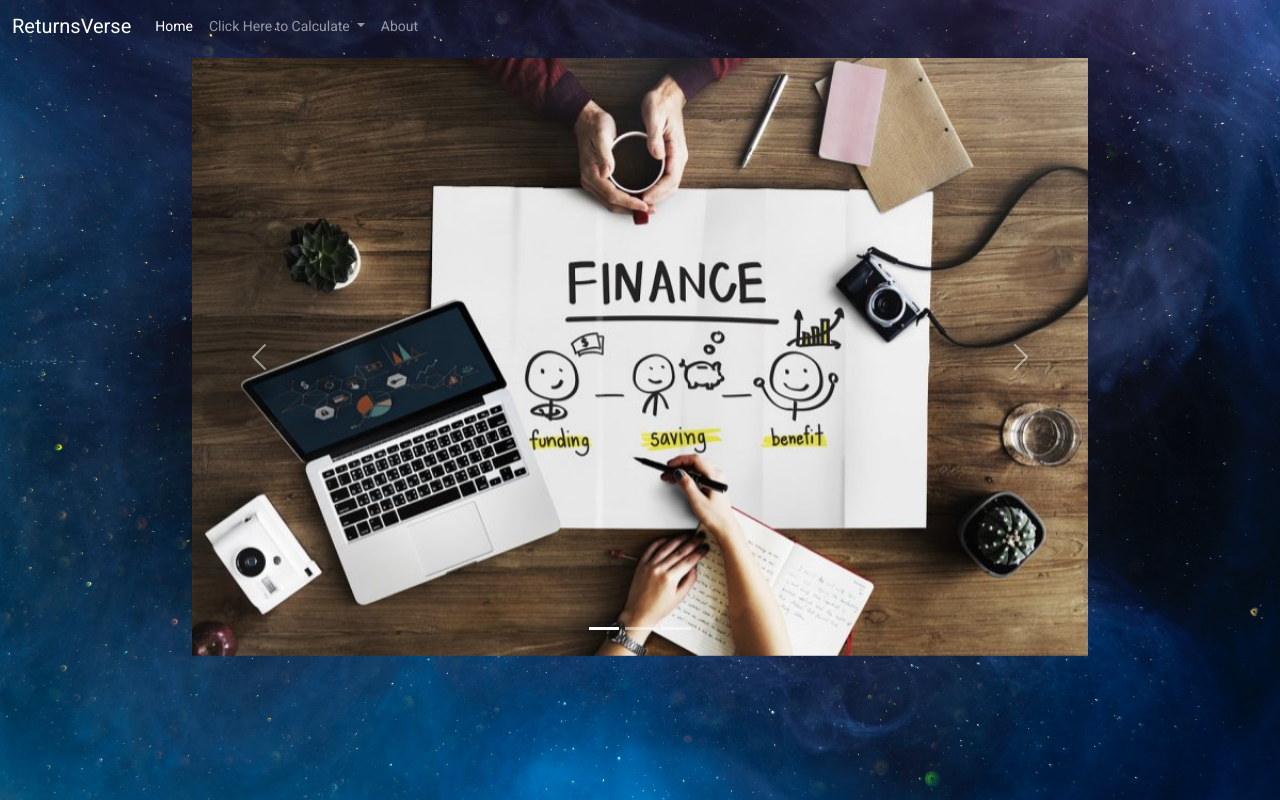
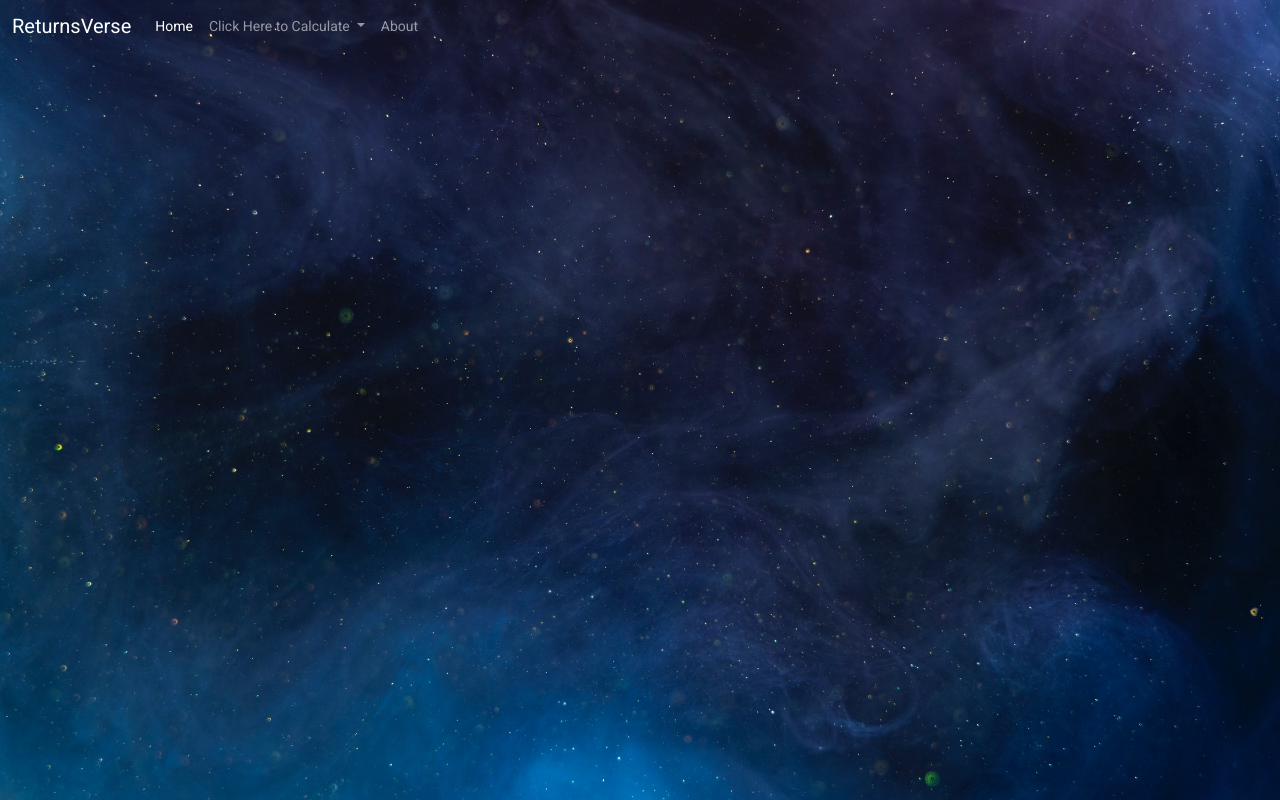
Before and after one commit to SidharthMahai/ReturnsVerse, an Angular app: page /home in a window 1280 px wide. Built offline with nearby package versions, Linux system fonts and the light colour scheme.

Commit message:
Loading CSS and Timer Function Sync

```diff
--- a/src/app/home/home.component.css
+++ b/src/app/home/home.component.css
@@ -1,6 +1,43 @@
-.carousel {
-    margin-top: 0.5%;
-    margin-left: 15%;
-    margin-right: 15%;
-    margin-bottom: 4%;
-}
+
+/**
+  * Gyro
+  *
+  * @author jh3y - https://github.com/jh3y
+*/
+@-webkit-keyframes gyro {
+    0% {
+      -webkit-transform: scale(1) rotate(0deg) translateY(calc(var(--radius) * 1%));
+              transform: scale(1) rotate(0deg) translateY(calc(var(--radius) * 1%)); }
+    50% {
+      -webkit-transform: scale(0.5) rotate(1440deg) translateY(0);
+              transform: scale(0.5) rotate(1440deg) translateY(0); }
+    100% {
+      -webkit-transform: scale(1) rotate(2920deg) translateY(calc(var(--radius) * 1%));
+              transform: scale(1) rotate(2920deg) translateY(calc(var(--radius) * 1%)); } }
+  @keyframes gyro {
+    0% {
+      -webkit-transform: scale(1) rotate(0deg) translateY(calc(var(--radius) * 1%));
+              transform: scale(1) rotate(0deg) translateY(calc(var(--radius) * 1%)); }
+    50% {
+      -webkit-transform: scale(0.5) rotate(1440deg) translateY(0);
+              transform: scale(0.5) rotate(1440deg) translateY(0); }
+    100% {
+      -webkit-transform: scale(1) rotate(2920deg) translateY(calc(var(--radius) * 1%));
+              transform: scale(1) rotate(2920deg) translateY(calc(var(--radius) * 1%)); } }
+
+  .gyro:after, .gyro:before {
+    --radius: 250;
+    -webkit-animation: gyro 2s infinite linear;
+            animation: gyro 2s infinite linear;
+    background: white;
+    border-radius: 100%;
+    content: '';
+    height: 20px;
+    margin-top: 16%;
+    margin-left: 45%;
+    width: 20px;
+    position: absolute; }
+
+  .gyro:before {
+    --radius: -250;
+    background: orange }
--- a/src/app/home/home.component.html
+++ b/src/app/home/home.component.html
@@ -1,28 +1,2 @@
-<div id="carouselExampleCaptions" class="carousel slide" data-bs-ride="false">
-  <div class="carousel-indicators">
-    <button type="button" data-bs-target="#carouselExampleCaptions" data-bs-slide-to="0" class="active" aria-current="true" aria-label="Slide 1"></button>
-    <button type="button" data-bs-target="#carouselExampleCaptions" data-bs-slide-to="1" aria-label="Slide 2"></button>
-    <button type="button" data-bs-target="#carouselExampleCaptions" data-bs-slide-to="2" aria-label="Slide 3"></button>
-  </div>
-  <div class="carousel-inner">
-    <div class="carousel-item active">
-      <img src="../assets/img1.jpg" class="d-block w-100" alt="...">
-
-    </div>
-    <div class="carousel-item">
-      <img src="../assets/img2.jpg" class="d-block w-100" alt="...">
-
-    </div>
-    <div class="carousel-item">
-      <img src="../assets/img3.jpeg" class="d-block w-100" alt="...">
-    </div>
-  </div>
-  <button class="carousel-control-prev" type="button" data-bs-target="#carouselExampleCaptions" data-bs-slide="prev">
-    <span class="carousel-control-prev-icon" aria-hidden="true"></span>
-    <span class="visually-hidden">Previous</span>
-  </button>
-  <button class="carousel-control-next" type="button" data-bs-target="#carouselExampleCaptions" data-bs-slide="next">
-    <span class="carousel-control-next-icon" aria-hidden="true"></span>
-    <span class="visually-hidden">Next</span>
-  </button>
-</div>
+<div *ngIf="timerActive" class="gyro"></div>
+<div *ngIf="!timerActive"></div>
--- a/src/app/home/home.component.ts
+++ b/src/app/home/home.component.ts
@@ -6,10 +6,24 @@ import { Component, OnInit } from '@angular/core';
   styleUrls: ['./home.component.css']
 })
 export class HomeComponent implements OnInit {
-
-  constructor() { }
+timerActive: boolean = true;
+  constructor() {
+    this.startCountdown(2);
+   }
 
   ngOnInit() {
   }
 
+   startCountdown(seconds) {
+    let counter = seconds;
+
+    const interval = setInterval(() => {
+      counter--;
+      if (counter < 0 ) {
+        this.timerActive = false;
+        clearInterval(interval);
+      }
+    }, 1000);
+  }
+
 }
```
